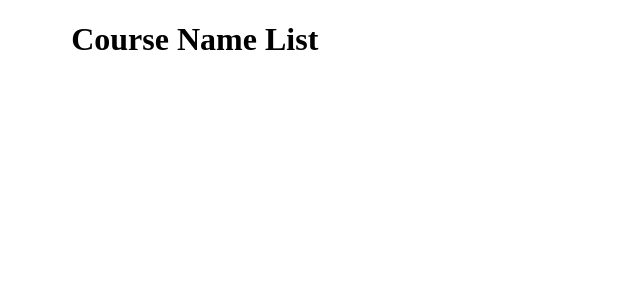
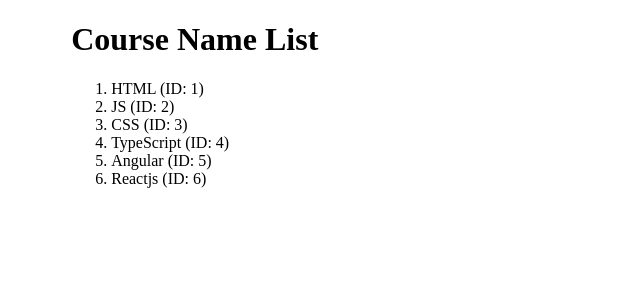
Before and after one commit to dineshgopalchand/Angular-class-16, an Angular app: page / in a window 1280 px wide. Shown: the top 300 px of the page, without its empty margins (0-640 px from the left). Built offline with nearby package versions, Linux system fonts and the light colour scheme.

Commit message:
ngFor ditrective intro

```diff
--- a/src/app/courses/courses.component.html
+++ b/src/app/courses/courses.component.html
@@ -3,3 +3,10 @@
     <!-- {{getTitleVal()}} -->
 </h1>
 <!-- {{2+2}} -->
+<div>
+    <ol>
+        <li *ngFor="let course of courseList">
+            {{course.name}} (ID: {{course.id}})
+        </li>
+    </ol>
+</div>
```
